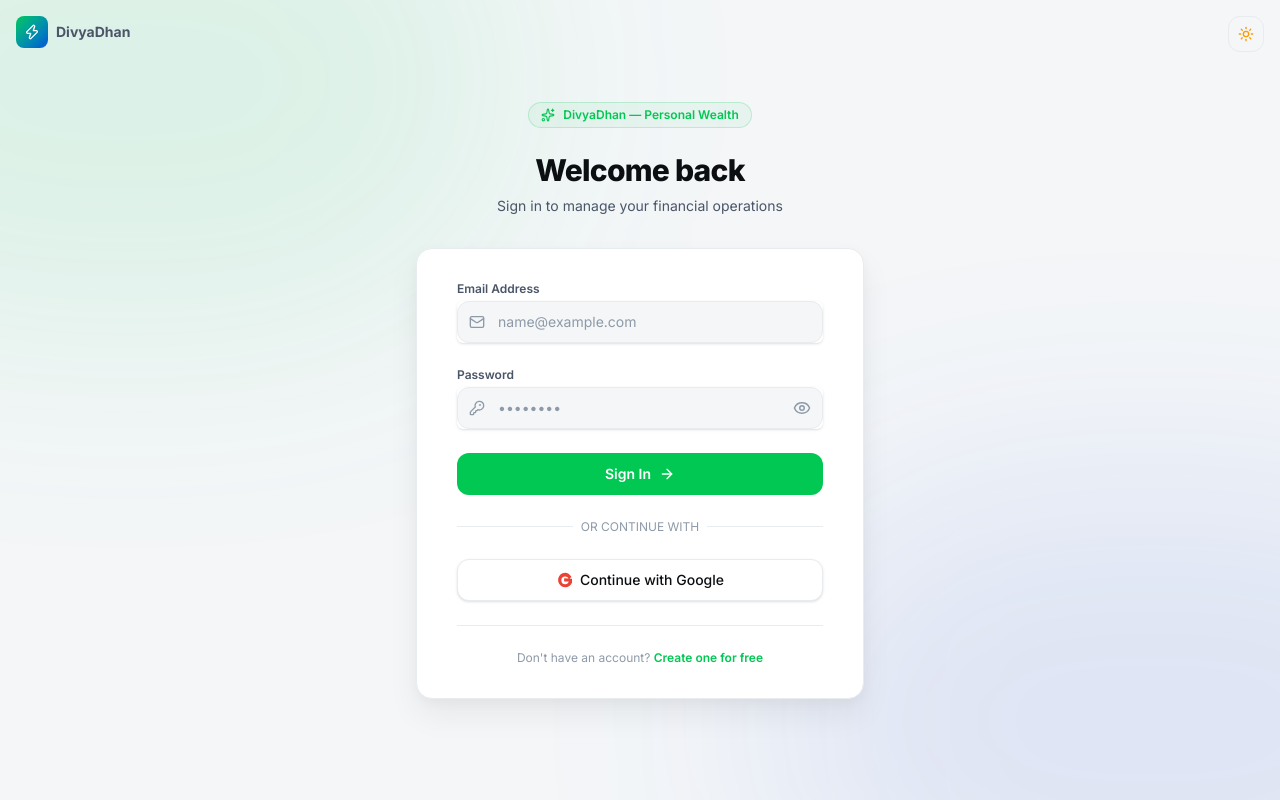
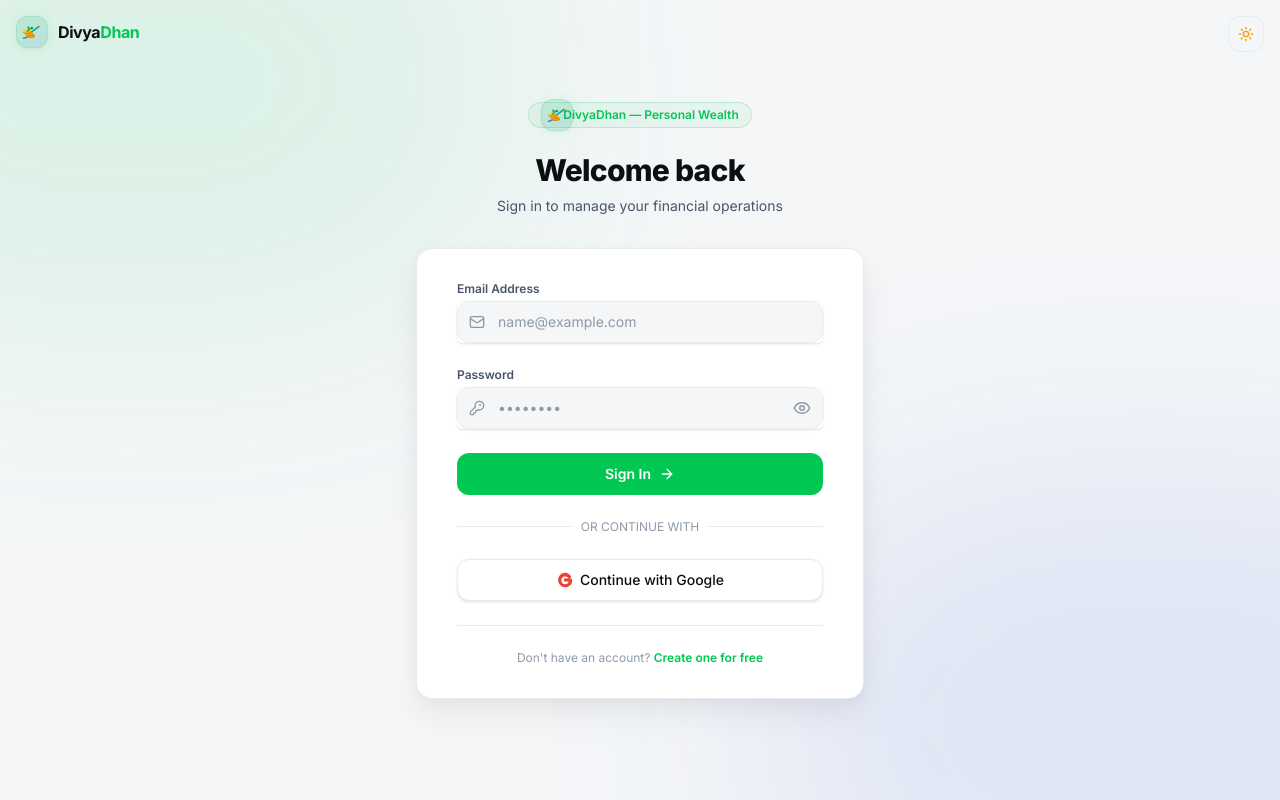
Before and after one commit to maruthu04/divya-dhan, a Next.js app: page /login in a window 1280 px wide. Built offline with nearby package versions, Linux system fonts and the light colour scheme.

Commit message:
[logo]: change logo of the website

```diff
--- a/src/app/(auth)/login/page.tsx
+++ b/src/app/(auth)/login/page.tsx
@@ -4,8 +4,9 @@
 import { signIn } from 'next-auth/react';
 import { useRouter } from 'next/navigation';
 import Link from 'next/link';
-import { ArrowRight, KeyRound, Mail, Sparkles, Loader2, Zap, Eye, EyeOff } from 'lucide-react';
+import { ArrowRight, KeyRound, Mail, Loader2, Eye, EyeOff } from 'lucide-react';
 import { ThemeToggle } from '@/components/theme-toggle';
+import Logo from '@/components/ui/logo';
 
 export default function LoginPage() {
   const [email, setEmail] = useState('');
@@ -59,17 +60,14 @@
 
       {/* Back to home */}
       <div className="absolute top-4 left-4 z-10">
-        <Link href="/" className="flex items-center gap-2 text-text-secondary hover:text-text transition-colors text-sm">
-          <div className="w-8 h-8 rounded-lg bg-gradient-to-br from-primary to-ai flex items-center justify-center">
-            <Zap className="w-4 h-4 text-white" />
-          </div>
-          <span className="font-bold">DivyaDhan</span>
+        <Link href="/" className="flex items-center text-sm">
+          <Logo size="sm" showSubtitle={false} />
         </Link>
       </div>
 
       <div className="sm:mx-auto sm:w-full sm:max-w-md relative z-10 text-center">
         <div className="inline-flex items-center gap-2 px-3 py-1 rounded-full border border-primary/20 bg-primary/5 text-primary text-xs font-semibold mb-6 animate-fade-in">
-          <Sparkles className="w-3.5 h-3.5" />
+          <Logo iconOnly={true} size="sm" className="w-3.5 h-3.5" />
           <span>DivyaDhan — Personal Wealth</span>
         </div>
         <h2 className="text-3xl font-extrabold text-text tracking-tight">
--- a/src/app/(auth)/signup/page.tsx
+++ b/src/app/(auth)/signup/page.tsx
@@ -5,8 +5,9 @@
 import Link from 'next/link';
 import { registerUser } from '@/actions/auth';
 import { signIn } from 'next-auth/react';
-import { ArrowRight, KeyRound, Mail, Sparkles, User, Loader2, Zap, Eye, EyeOff } from 'lucide-react';
+import { ArrowRight, KeyRound, Mail, User, Loader2, Eye, EyeOff } from 'lucide-react';
 import { ThemeToggle } from '@/components/theme-toggle';
+import Logo from '@/components/ui/logo';
 
 export default function SignupPage() {
   const [name, setName] = useState('');
@@ -73,17 +74,14 @@
 
       {/* Back to home */}
       <div className="absolute top-4 left-4 z-10">
-        <Link href="/" className="flex items-center gap-2 text-text-secondary hover:text-text transition-colors text-sm">
-          <div className="w-8 h-8 rounded-lg bg-gradient-to-br from-primary to-ai flex items-center justify-center">
-            <Zap className="w-4 h-4 text-white" />
-          </div>
-          <span className="font-bold">DivyaDhan</span>
+        <Link href="/" className="flex items-center text-sm">
+          <Logo size="sm" showSubtitle={false} />
         </Link>
       </div>
 
       <div className="sm:mx-auto sm:w-full sm:max-w-md relative z-10 text-center">
         <div className="inline-flex items-center gap-2 px-3 py-1 rounded-full border border-primary/20 bg-primary/5 text-primary text-xs font-semibold mb-6 animate-fade-in">
-          <Sparkles className="w-3.5 h-3.5" />
+          <Logo iconOnly={true} size="sm" className="w-3.5 h-3.5" />
           <span>DivyaDhan — Personal Wealth</span>
         </div>
         <h2 className="text-3xl font-extrabold text-text tracking-tight">
--- a/src/components/layout/sidebar.tsx
+++ b/src/components/layout/sidebar.tsx
@@ -8,10 +8,11 @@
   Building2, HandCoins, CreditCard, TrendingUp, Target,
   StickyNote, Scale, Bot, FileSearch, HeartPulse, FileBarChart,
   LineChart, ChevronLeft, ChevronRight, LogOut, Settings,
-  Sparkles, CalendarRange,
+  CalendarRange,
 } from 'lucide-react';
 import { useState } from 'react';
 import { signOut } from 'next-auth/react';
+import Logo from '@/components/ui/logo';
 
 interface SidebarProps {
   user?: {
@@ -73,23 +74,12 @@
     >
       {/* Logo */}
       <div className={cn(
-        'flex items-center h-16 px-4 border-b border-border',
-        collapsed ? 'justify-center' : 'gap-3'
+        'flex items-center h-16 border-b border-border',
+        collapsed ? 'justify-center px-2' : 'px-4 gap-3'
       )}>
-        <div className="relative flex-shrink-0 w-9 h-9 rounded-xl bg-primary/20 flex items-center justify-center">
-          <Sparkles className="w-5 h-5 text-primary" />
-          <div className="absolute inset-0 rounded-xl animate-pulse-glow" />
-        </div>
-        {!collapsed && (
-          <div className="animate-fade-in">
-            <h1 className="text-lg font-bold tracking-tight">
-              Divya<span className="text-primary">Dhan</span>
-            </h1>
-            <p className="text-[10px] text-text-muted tracking-widest uppercase -mt-0.5">
-              Personal Wealth
-            </p>
-          </div>
-        )}
+        <Link href="/dashboard" className="flex items-center">
+          <Logo iconOnly={collapsed} size="md" showSubtitle={true} />
+        </Link>
       </div>
 
       {/* Navigation */}
--- a/src/components/layout/topbar.tsx
+++ b/src/components/layout/topbar.tsx
@@ -1,9 +1,10 @@
 'use client';
 
-import { Search, Bell, User, Sparkles, LogOut, Settings, Loader2, X, AlertTriangle, Info, CheckCircle2 } from 'lucide-react';
+import { Search, Bell, User, LogOut, Settings, Loader2, X, AlertTriangle, Info, CheckCircle2 } from 'lucide-react';
 import { useState, useRef, useEffect } from 'react';
 import { signOut } from 'next-auth/react';
 import Link from 'next/link';
+import Logo from '@/components/ui/logo';
 import { useRouter } from 'next/navigation';
 import { globalSearch, SearchResultItem } from '@/actions/search';
 import { getDynamicNotifications, DynamicNotification } from '@/actions/notifications';
@@ -155,14 +156,9 @@
       <header className="sticky top-0 z-30 flex items-center justify-between h-16 px-4 md:px-6 border-b border-border glass">
         {/* Left: Mobile logo */}
         <div className="flex items-center gap-3">
-          <div className="lg:hidden flex items-center gap-2">
-            <div className="w-8 h-8 rounded-lg bg-primary/20 flex items-center justify-center">
-              <Sparkles className="w-4 h-4 text-primary" />
-            </div>
-            <span className="text-base font-bold">
-              Divya<span className="text-primary">Dhan</span>
-            </span>
-          </div>
+          <Link href="/dashboard" className="lg:hidden flex items-center">
+            <Logo size="sm" showSubtitle={false} />
+          </Link>
         </div>
 
         {/* Center: Search Trigger (Desktop) */}
--- /dev/null
+++ b/src/components/ui/logo.tsx
@@ -0,0 +1,134 @@
+'use client';
+
+import React from 'react';
+import { cn } from '@/lib/utils';
+
+interface LogoProps extends React.HTMLAttributes<HTMLDivElement> {
+  iconOnly?: boolean;
+  size?: 'sm' | 'md' | 'lg';
+  showSubtitle?: boolean;
+}
+
+export default function Logo({
+  iconOnly = false,
+  size = 'md',
+  showSubtitle = true,
+  className,
+  ...props
+}: LogoProps) {
+  // Sizing styles
+  const iconSizes = {
+    sm: 'w-8 h-8',
+    md: 'w-9.5 h-9.5',
+    lg: 'w-12 h-12',
+  };
+
+  const textSizes = {
+    sm: 'text-base',
+    md: 'text-lg',
+    lg: 'text-2xl',
+  };
+
+  return (
+    <div className={cn('flex items-center gap-2.5 select-none', className)} {...props}>
+      <div className={cn(
+        'relative flex-shrink-0 rounded-xl bg-gradient-to-br from-primary/10 to-ai/10 flex items-center justify-center p-1 border border-primary/15 shadow-sm shadow-primary/5',
+        iconSizes[size]
+      )}>
+        <svg
+          viewBox="0 0 32 32"
+          fill="none"
+          xmlns="http://www.w3.org/2000/svg"
+          className="w-full h-full text-primary"
+        >
+          <defs>
+            <linearGradient id="logoCoinGrad" x1="4" y1="12" x2="16" y2="24" gradientUnits="userSpaceOnUse">
+              <stop offset="0%" stopColor="#FFE082" />
+              <stop offset="50%" stopColor="#FFB300" />
+              <stop offset="100%" stopColor="#FF8F00" />
+            </linearGradient>
+            <linearGradient id="logoStemGrad" x1="6" y1="8" x2="18" y2="18" gradientUnits="userSpaceOnUse">
+              <stop offset="0%" stopColor="#22C55E" />
+              <stop offset="100%" stopColor="#15803D" />
+            </linearGradient>
+            <linearGradient id="logoChartGrad" x1="4" y1="28" x2="28" y2="4" gradientUnits="userSpaceOnUse">
+              <stop offset="0%" stopColor="#3B82F6" />
+              <stop offset="100%" stopColor="#10B981" />
+            </linearGradient>
+            <linearGradient id="logoSparkleGrad" x1="25" y1="3" x2="31" y2="9" gradientUnits="userSpaceOnUse">
+              <stop offset="0%" stopColor="#FFFFFF" />
+              <stop offset="100%" stopColor="#FBBF24" />
+            </linearGradient>
+            <filter id="logoGlow" x="-20%" y="-20%" width="140%" height="140%">
+              <feGaussianBlur stdDeviation="1" result="blur" />
+              <feComposite in="SourceGraphic" in2="blur" operator="over" />
+            </filter>
+          </defs>
+
+          {/* Chart line growing up */}
+          <path
+            d="M 4 25 C 10 25, 12 18, 18 14 C 21 12, 24 10, 28 6"
+            stroke="url(#logoChartGrad)"
+            strokeWidth="2.5"
+            strokeLinecap="round"
+            fill="none"
+          />
+
+          {/* Stacks of Coins */}
+          {/* Bottom Coin */}
+          <ellipse cx="14" cy="22" rx="6" ry="2.5" fill="#D97706" />
+          <ellipse cx="14" cy="21" rx="6" ry="2.5" fill="url(#logoCoinGrad)" />
+
+          {/* Middle Coin */}
+          <ellipse cx="11.5" cy="19" rx="6" ry="2.5" fill="#D97706" />
+          <ellipse cx="11.5" cy="18" rx="6" ry="2.5" fill="url(#logoCoinGrad)" />
+
+          {/* Top Coin */}
+          <ellipse cx="9" cy="16" rx="6" ry="2.5" fill="#D97706" />
+          <ellipse cx="9" cy="15" rx="6" ry="2.5" fill="url(#logoCoinGrad)" />
+
+          {/* Sprout rising from the top coin */}
+          {/* Stem */}
+          <path
+            d="M 9 15 Q 12 11, 16 9"
+            stroke="url(#logoStemGrad)"
+            strokeWidth="1.75"
+            strokeLinecap="round"
+            fill="none"
+          />
+          {/* Leaf 1 (Left) */}
+          <path
+            d="M 11 13 C 9 11, 8.5 8, 10.5 7.5 C 12 7.5, 12.5 10, 12.5 11.5 Z"
+            fill="url(#logoStemGrad)"
+          />
+          {/* Leaf 2 (Right) */}
+          <path
+            d="M 13.5 10.5 C 15 8.5, 17 8.5, 18 10 C 17 12, 15.5 12.5, 14 12 Z"
+            fill="url(#logoStemGrad)"
+          />
+
+          {/* Sparkle (Star) at the top of the chart line */}
+          <path
+            d="M 28 3 Q 28 6 31 6 Q 28 6 28 9 Q 28 6 25 6 Q 28 6 28 3 Z"
+            fill="url(#logoSparkleGrad)"
+            filter="url(#logoGlow)"
+          />
+        </svg>
+        <div className="absolute inset-0 rounded-xl animate-pulse-glow bg-primary/5 pointer-events-none" />
+      </div>
+
+      {!iconOnly && (
+        <div className="flex flex-col">
+          <h1 className={cn('font-bold tracking-tight leading-none text-text', textSizes[size])}>
+            Divya<span className="text-primary">Dhan</span>
+          </h1>
+          {showSubtitle && size !== 'sm' && (
+            <span className="text-[10px] text-text-muted tracking-widest uppercase mt-0.5 font-semibold">
+              Personal Wealth
+            </span>
+          )}
+        </div>
+      )}
+    </div>
+  );
+}
```
Also changed, not shown: src/app/page.tsx (+3 -16 lines), public/icon-192x192.png, public/icon-512x512.png.
